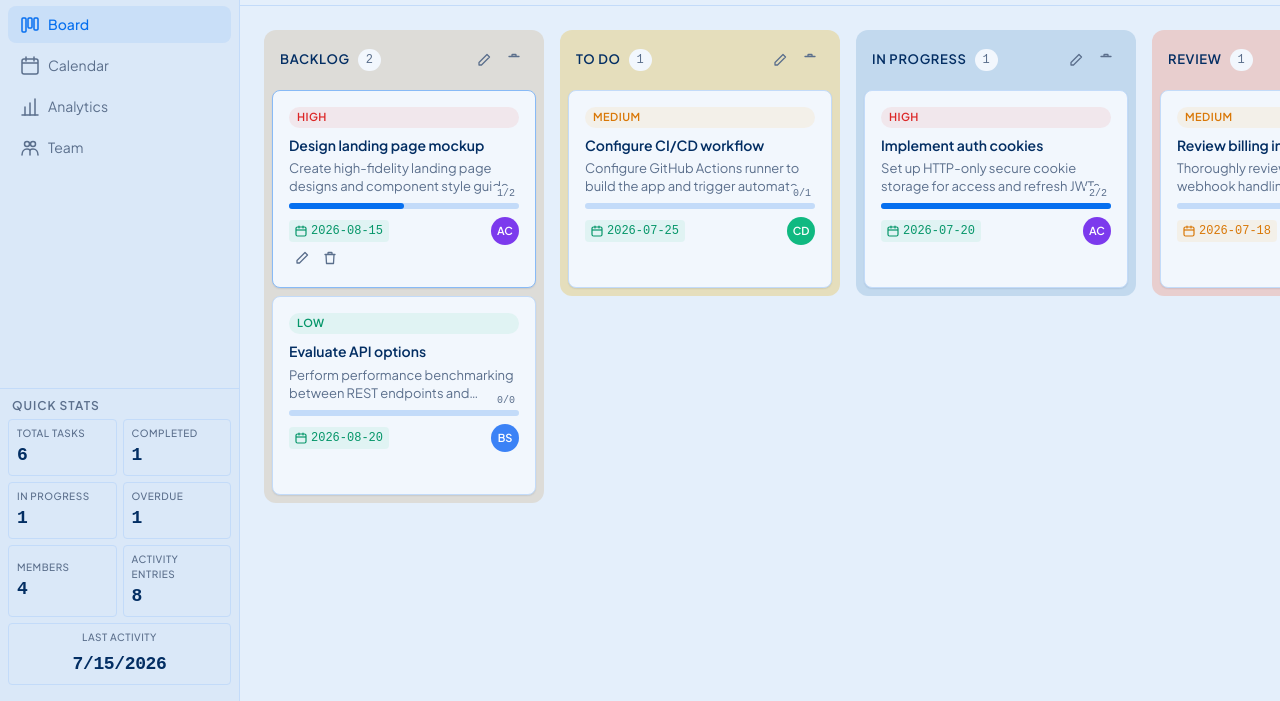
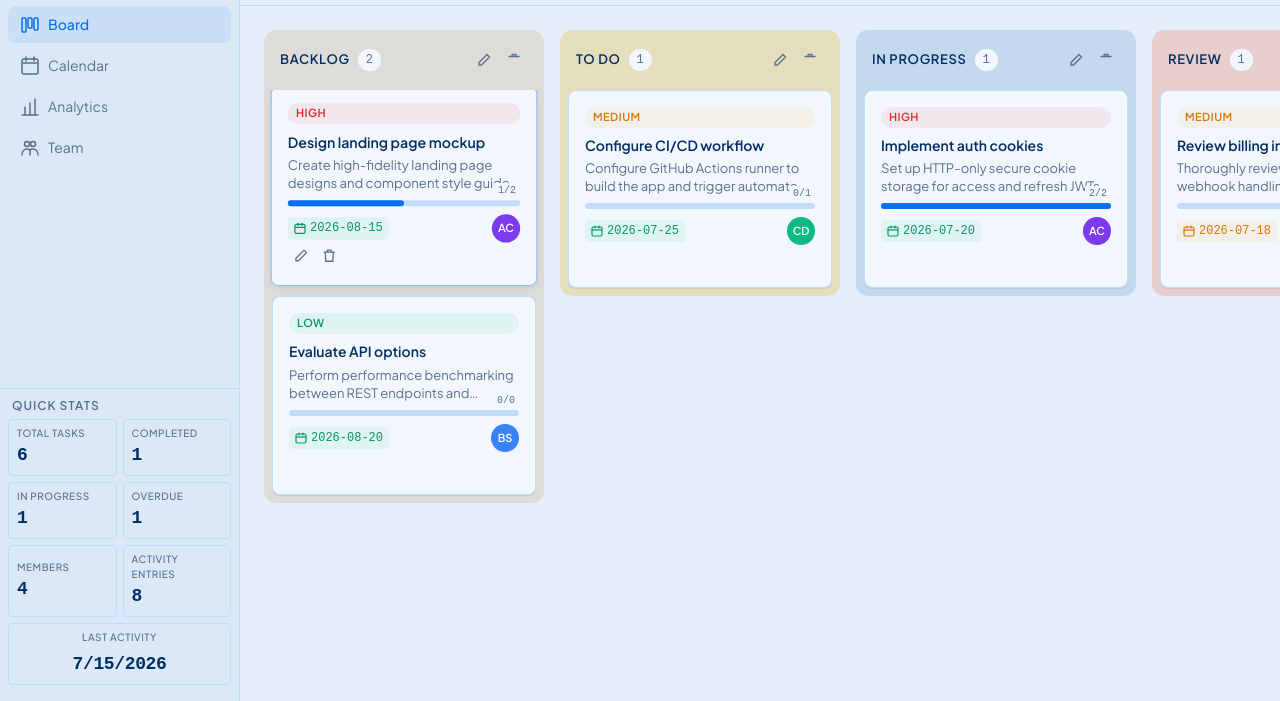
Before and after one commit to LeapX-Pune/Project-Management-Board-2, a website with bundled scripts: page index.html in a window 1280 px wide. In both pictures the pointer is over the item 404 px from the left and 288 px from the top of the page. Shown: the part 99-800 px from the top of the page. Built offline with nearby package versions, Linux system fonts and the light colour scheme.

Commit message:
feat(ui): add spring-physics hover lift to task cards
- translateY(-3px) scale(1.01) on hover with cubic-bezier(0.16,1,0.3,1)
- Elevated shadow on hover
- Subtle press state on active

```diff
--- a/css/task.css
+++ b/css/task.css
@@ -18,10 +18,14 @@
 
 .task-card:hover {
   border-color: var(--color-border-strong);
+  transform: translateY(-3px) scale(1.01);
+  box-shadow: var(--shadow-md);
+  transition: all 0.25s cubic-bezier(0.16, 1, 0.3, 1);
 }
 
 .task-card:active {
   cursor: grabbing;
+  transform: translateY(-1px) scale(1.005);
 }
 
 .task-card.dragging {
```
